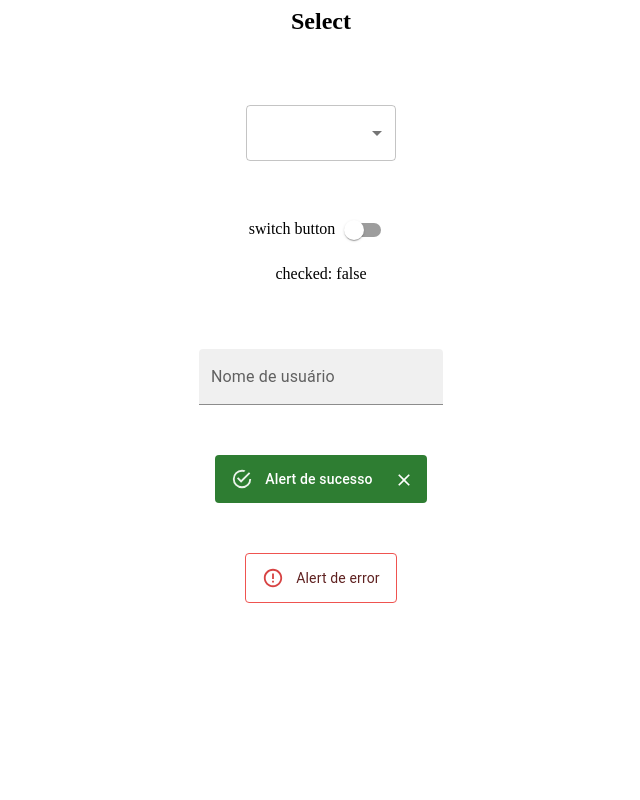
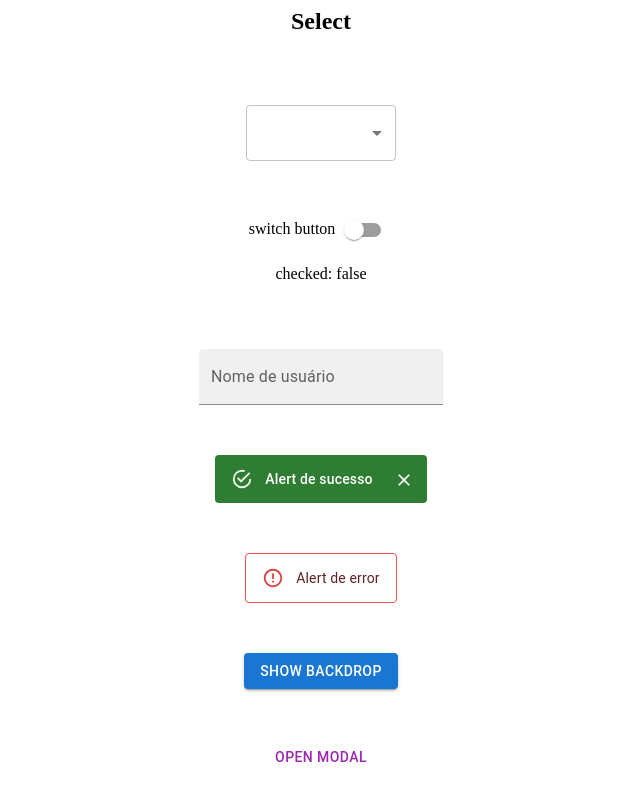
Before and after one commit to BrenoDev00/Estudos_React, a React (Vite) app in the folder material-ui/: page / in a window 1280 px wide. Shown: the part 854-1654 px from the top of the page, without its empty margins (319-959 px from the left). Before the commit the page ends 1497 px from the top, so only its background shows below. Built offline with nearby package versions, Linux system fonts and the light colour scheme.

Commit message:
dialog component

```diff
--- a/material-ui/src/App.tsx
+++ b/material-ui/src/App.tsx
@@ -7,6 +7,8 @@ import { SelectComponent } from "./components/select";
 import { SwitchComponent } from "./components/switch";
 import { AlertComponent } from "./components/alert";
 import { TextFieldComponent } from "./components/text-field";
+import { BackdropComponent } from "./components/backdrop";
+import { DialogComponent } from "./components/dialog";
 function App() {
   return (
     <>
@@ -37,6 +39,10 @@ function App() {
         <TextFieldComponent />
 
         <AlertComponent />
+
+        <BackdropComponent />
+
+        <DialogComponent />
       </div>
     </>
   );
--- /dev/null
+++ b/material-ui/src/components/backdrop.tsx
@@ -0,0 +1,21 @@
+import { Backdrop, Button, CircularProgress } from "@mui/material";
+import { useState } from "react";
+export const BackdropComponent = () => {
+  const [backdropOpen, setBackdropOpen] = useState<boolean>(false);
+
+  return (
+    <>
+      <Button
+        variant="contained"
+        color="primary"
+        onClick={() => setBackdropOpen(true)}
+      >
+        show backdrop
+      </Button>
+
+      <Backdrop open={backdropOpen} onClick={() => setBackdropOpen(false)}>
+        <CircularProgress color="secondary" />
+      </Backdrop>
+    </>
+  );
+};
--- /dev/null
+++ b/material-ui/src/components/dialog.tsx
@@ -0,0 +1,61 @@
+import { Dialog, Button, DialogTitle, DialogContent } from "@mui/material";
+import AddIcon from "@mui/icons-material/Add";
+import { useState } from "react";
+export const DialogComponent = () => {
+  const [isDialogOpen, setIsDialogOpen] = useState<boolean>(false);
+
+  const [selectedEmail, setSelectedEmail] = useState<string>("");
+
+  const emails: string[] = ["fulano@mail.com", "ciclano.meuemail@mail.com"];
+
+  return (
+    <>
+      {selectedEmail && <p>Email selecionado: {selectedEmail}</p>}
+
+      <Button
+        variant="text"
+        color="secondary"
+        onClick={() => setIsDialogOpen(true)}
+      >
+        Open modal
+      </Button>
+
+      <Dialog open={isDialogOpen} onClose={() => setIsDialogOpen(false)}>
+        <DialogTitle
+          style={{ backgroundColor: "black", color: "white" }}
+          textAlign={"center"}
+        >
+          Selecionar e-mail
+        </DialogTitle>
+
+        <DialogContent style={{ backgroundColor: "black" }}>
+          {emails.map((email) => {
+            return (
+              <div
+                key={email}
+                style={{
+                  display: "flex",
+                  alignItems: "center",
+                  justifyContent: "space-between",
+                  gap: "8px",
+                }}
+              >
+                <p style={{ color: "white" }}>{email}</p>
+
+                <Button
+                  startIcon={<AddIcon />}
+                  onClick={() => {
+                    setSelectedEmail(email);
+                    setIsDialogOpen(false);
+                  }}
+                >
+                  Select
+                </Button>
+              </div>
+            );
+          })}
+        </DialogContent>
+      </Dialog>
+    </>
+  );
+};
```
